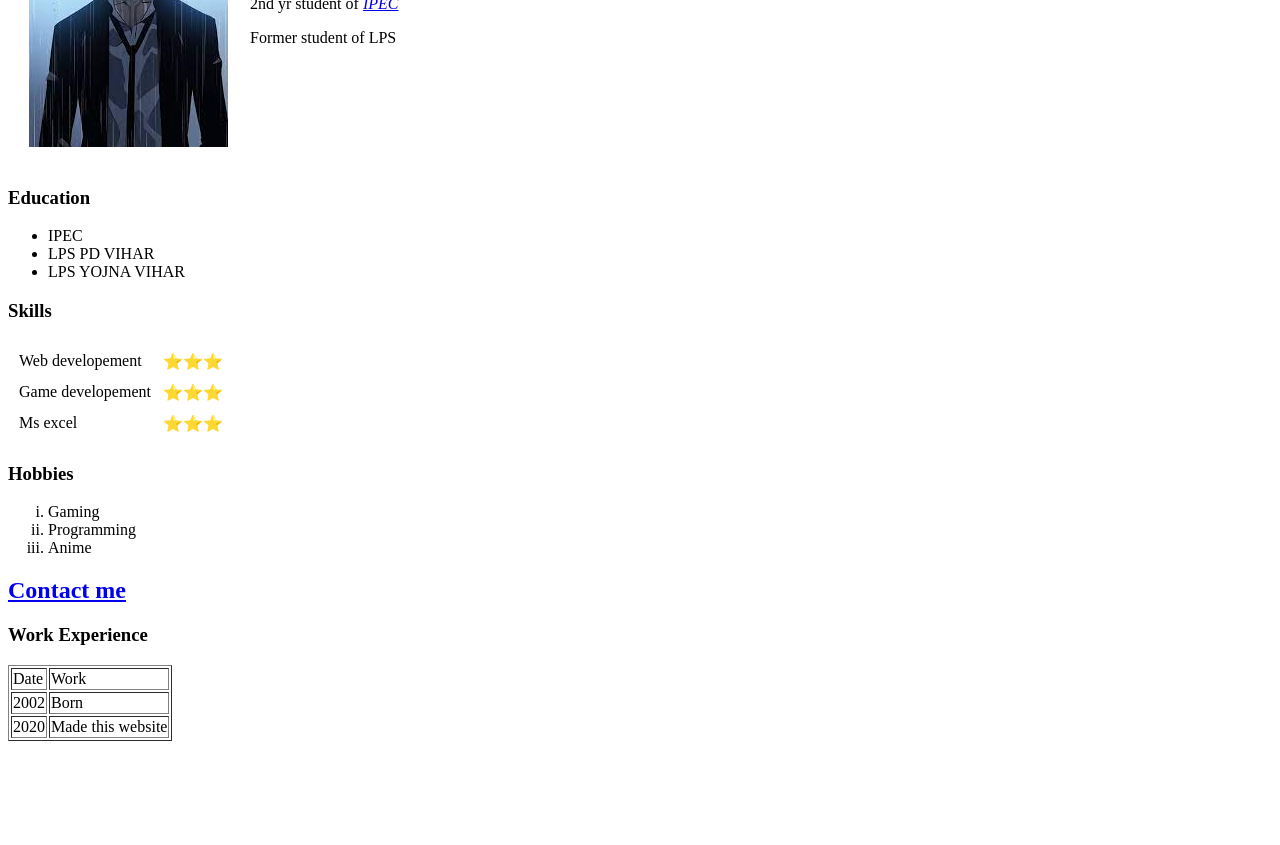
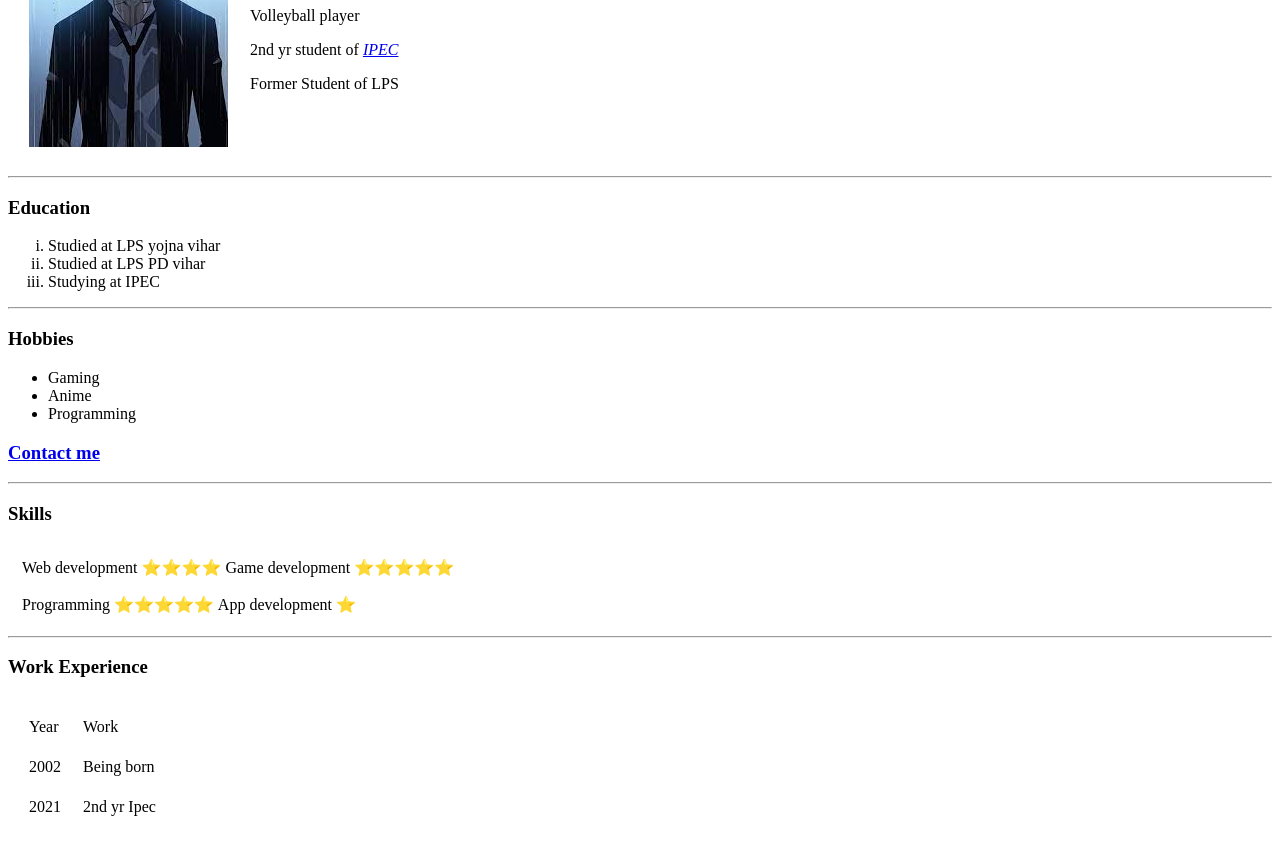
Before and after one commit to Safaridriller/new-website, a plain HTML site: page index.html in a window 1280 px wide. Shown: the part 135-980 px from the top of the page. Before the commit the page ends 884 px from the top, so only its background shows below. Drawn offline with Linux system fonts and the light colour scheme.

Commit message:
Update index.html

```diff
--- a/index.html
+++ b/index.html
@@ -1,61 +1,90 @@
 <html>
     <head>
         <meta charset="utf-8">
-        <title>SD homepage</title>
+        <title>SD webpage</title>
+        <link rel="stylesheet" href="styles.css">
     </head>
     <body>
         <table cellspacing = '20'>
             <tr>
-                <td><img src="sd.jpg" alt="Sexy man photo"></td>
-                <td><p>2nd yr student of <i><a href="http://ipeclive.ipec.org.in/">IPEC</a></i></p>
-                    <p>Former student of LPS</p>
+                <td><img src="sd.jpg" alt="sexy man photo"></td>
+                <td><h1>Siddharth Goyal</h1>
+                    <p>Volleyball player</p>
+                    <p>2nd yr student of <i><a href="https:\\ipeclive.ipec.org.in\">IPEC</a></i></p>
+                    <p>Former Student of LPS</p>
+
                 </td>
             </tr>
         </table>
+
+                <hr>
         <h3>Education</h3>
-            <ul>
-                <li> IPEC</li>
-                <li>LPS PD VIHAR</li>
-                <li>LPS YOJNA VIHAR</li>
+            <ol type="i">
+                <li>Studied at LPS yojna vihar</li>
+                <li>Studied at LPS PD vihar</li>
+                <li>Studying at IPEC</li>
+            </ol>
+        <hr>
+        <h3>Hobbies</h3>
+            <ul >
+                <li>Gaming</li>
+                <li>Anime</li>
+                <li>Programming</li>
             </ul>
+        <h3><a href="contact.html">Contact me</a></h3>
+        <hr>
         <h3>Skills</h3>
             <table cellspacing = '10'>
                 <tr>
-                    <td>Web developement</td>
-                    <td>⭐⭐⭐</td>
+                    <td>
+                        <table>
+                            <tr>
+                                <td>
+                                    Web development
+                                    ⭐⭐⭐⭐
+                                </td>
+                                <td>
+                                    Game development
+                                    ⭐⭐⭐⭐⭐
+                                </td>
+                            </tr>
+                        </table>
+                    </td>
                 </tr>
                 <tr>
-                    <td>Game developement</td>
-                    <td>⭐⭐⭐</td>
-                </tr>
+                    <td>
+                        <table>
                             <tr>
-                    <td>Ms excel</td>
-                    <td>⭐⭐⭐</td>
+                                <td>
+                                    Programming
+                                    ⭐⭐⭐⭐⭐
+                                </td>
+                                <td>
+                                    App development
+                                    ⭐
+                                </td>
                             </tr>
                         </table>
-        <h3>Hobbies</h3>
-            <ol type="i">
-                <li>Gaming</li>
-                <li>Programming</li>
-                <li>Anime</li>
-            </ol>
-        <h2><a href="contact.html">Contact me</a></h2>
+                    </td>
+                </tr>
+            </table>
+            <hr>
             <h3>Work Experience</h3>
-            <table border="1">
+                <table cellspacing = '20'>
                     <thead>
                         <tr>
-                        <td> Date</td>
-                        <td> Work</td>
+                            <td>Year</td>
+                            <td>Work</td>
                         </tr>
                     </thead>
                     <tbody>
                         <tr>
-                    <td> 2002</td>
-                    <td> Born</td>
+                            <td>2002</td>
+                            <td>Being born</td>
                         </tr>
                         <tr>
-                    <td>2020</td>
-                    <td>Made this website</td>
+                            <td>2021</td>
+                            <td> 2nd yr Ipec</td>
                         </tr>
                     </tbody>
                 </table>
```
Lines whose indentation alone changed are shown as unchanged.
